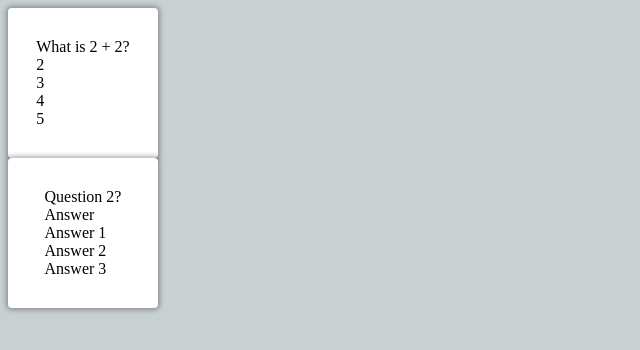
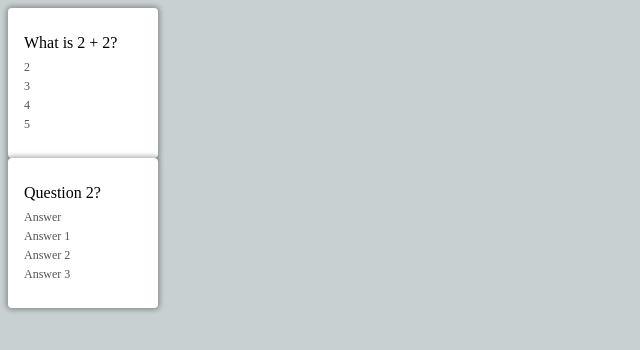
Before and after one commit to SamaadTurner/FlashCard-Application, a React (Vite) app: page / in a window 1280 px wide. Shown: the top 350 px of the page, without its empty margins (0-640 px from the left). Built offline with nearby package versions, Linux system fonts and the light colour scheme.

Commit message:
card is showing with good styles.

```diff
--- a/styling/App.css
+++ b/styling/App.css
@@ -10,13 +10,28 @@ body {
   border-radius: .25rem;
   box-shadow: 0 0 5px 2px rgba(0, 0, 0, .3);
   background-color: white;
+  transform-style: preserve-3d;
   height: 150px;
   width: 150px;
-  transform: rotateY(var(--rotate-y, 0));
+  transition: 150ms;
+  cursor: pointer;
+  transform: perspective(10000px) rotateY(var(--rotate-y, 0))
+  translateY(var(--translate-y, 0));
+
+}
+
+.card:hover {
+  --translate-y: -2px;
+  box-shadow: 0 0 5px 2px rgba(0, 0, 0, .7);
 }
 .card.flip {
-  --rotate0-y: 180deg;
+  --rotate-y: 180deg;
 }
+
+.card .front {
+  left: 0;
+}
+
 .card .front,
 .card .back {
   position: absolute;
@@ -26,3 +41,16 @@ body {
 .card .back {
   transform: rotateY(180deg);
 }
+.flashcard-options {
+  margin-top: .5rem;
+}
+
+.flashcard-option {
+  margin-top: .25rem;
+  color: #555;
+  font-size: .75rem;
+}
+
+.flashcard-option:first-child {
+  margin-top: 0;
+}
```
